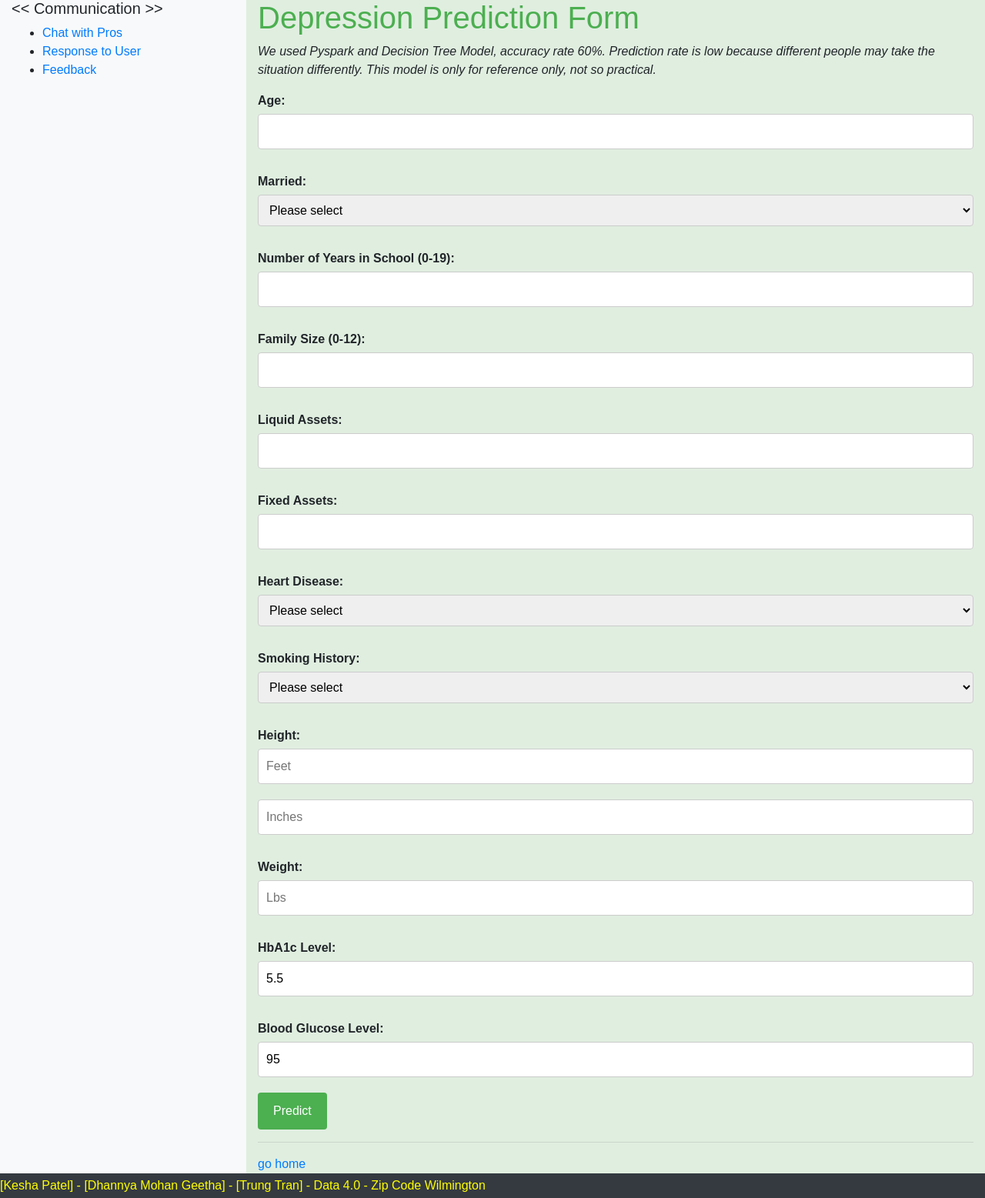
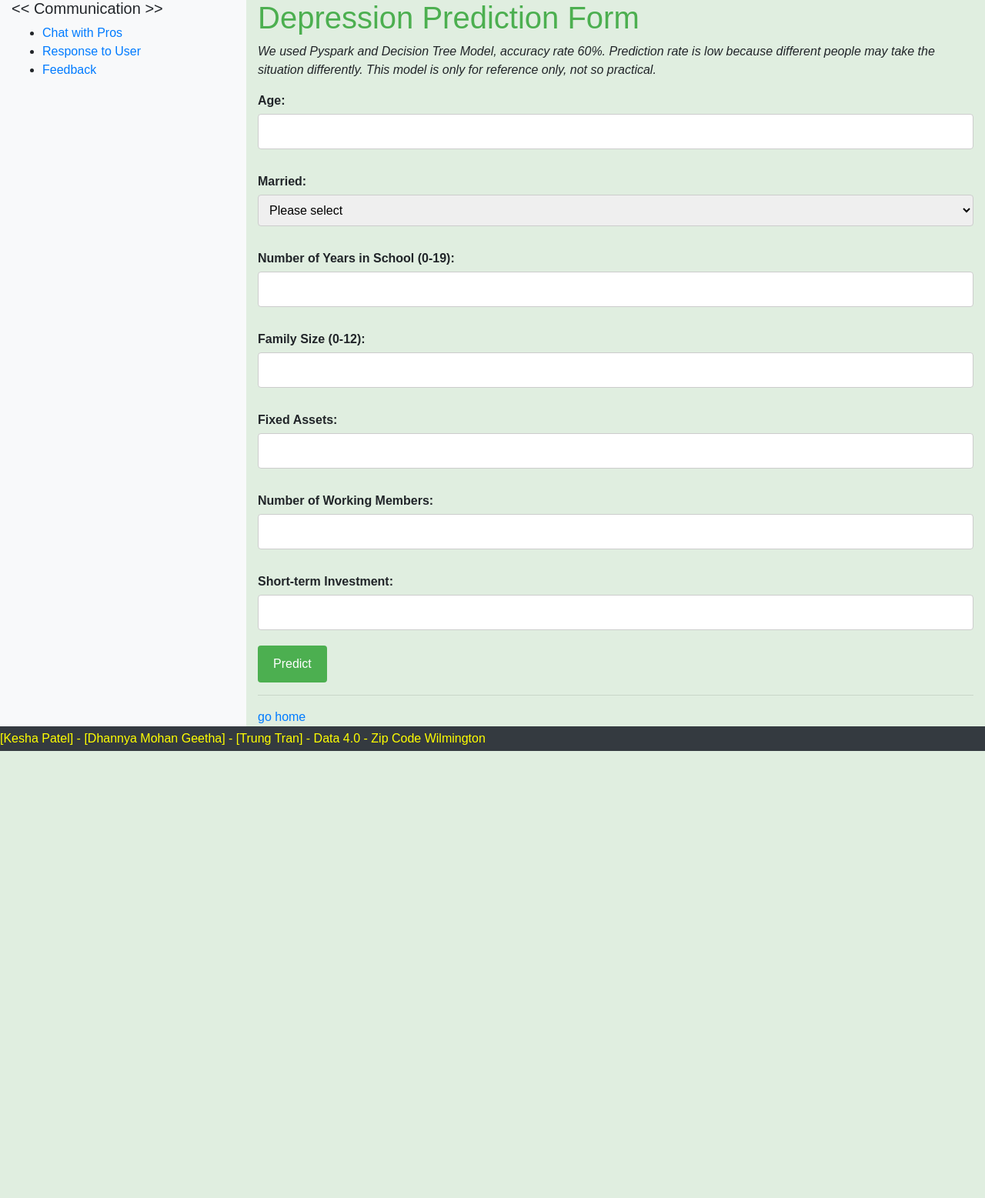
Before and after one commit to Health-Advisor-Machine/Health-Advisor-Machine, a Flask app: page /depression in a window 1280 px wide. Shown: the part 57-1614 px from the top of the page at 77% size. After the commit the page ends 1033 px from the top, so only its background shows below. Run offline with Flask 3, Linux system fonts and the light colour scheme; parts of the project's set-up code (start-up, migrations or seed data) failed here and were passed over; some libraries are stand-ins or nearby versions.

Commit message:
added depression.html

```diff
--- a/app.py
+++ b/app.py
@@ -29,25 +29,25 @@ def depression():
 
 @app.route('/depression_results', methods=['POST'])
 def depression_results():
-    sex = int(request.form['sex'])
+    sex = 1
     age = int(request.form['age'])
     married = int(request.form['married'])
-    number_children = int(request.form['number_children'])
+    number_children = 2
     education_level = int(request.form['education_level'])
     total_members = int(request.form['total_members'])
-    gained_assets = int(request.form['gained_assets'])
+    gained_assets = 30000000
     durable_assets = int(request.form['durable_assets'])
-    save_asset = int(request.form['save_asset'])
-    living_expenses = int(request.form['living_expenses'])
-    other_expenses = int(request.form['other_expenses'])
-    incoming_salary = int(request.form['incoming_salary'])
-    incoming_own_farm = int(request.form['incoming_own_farm'])
-    incoming_business = int(request.form['incoming_business'])
-    incoming_no_business = int(request.form['incoming_no_business'])
-    incoming_agricultural = int(request.form['incoming_agricultural'])
-    farm_expenses = int(request.form['farm_expenses'])
+    save_asset = 10000000
+    living_expenses = 20000000
+    other_expenses = 20000000
+    incoming_salary = 0
+    incoming_own_farm = 0
+    incoming_business = 0
+    incoming_no_business = 0
+    incoming_agricultural = 0
+    farm_expenses = 0
     labour_primary = int(request.form['labour_primary'])
-    lasting_investment = int(request.form['lasting_investment'])
+    lasting_investment = 25000000
     no_lasting_investment = int(request.form['no_lasting_investment'])
 
     form_data=np.array([[sex,age,married,number_children,education_level,total_members,gained_assets,
--- a/templates/depression.html
+++ b/templates/depression.html
@@ -13,46 +13,17 @@
 			<option value="0">No</option>
 			<option value="1">Yes</option>
 		</select>
-
 		<label for="education_level">Number of Years in School (0-19):</label>
 		<input type="number" id="education_level" name="education_level" min="0" max="19" required>
 		<label for="total_members">Family Size (0-12):</label>
 		<input type="number" id="total_members" name="total_members" min="0" max="12" required>
-        <label for="gained_assets">Liquid Assets:</label>
-		<input type="number" id="gained_assets" name="gained_assets" required>
         <label for="durable_assets">Fixed Assets:</label>
 		<input type="number" id="durable_assets" name="durable_assets" required>
+		<label for="labor_primary">Number of Working Members:</label>
+		<input type="number" id="labor_primary" name="labor_primary" min="0" max="10" required>
+		<label for="no_lasting_investment">Short-term Investment:</label>
+		<input type="number" id="no_lasting_investment" name="no_lasting_investment" required>
 
-
-
-
-
-
-
-		<label for="heart_disease">Heart Disease:</label>
-		<select id="heart_disease" name="heart_disease" required>
-			<option value="">Please select</option>
-			<option value="0">No</option>
-			<option value="1">Yes</option>
-		</select>
-		<label for="smoking_history">Smoking History:</label>
-		<select id="smoking_history" name="smoking_history" required>
-			<option value="">Please select</option>
-			<option value="0">Never</option>
-			<option value="1">No Info</option>
-			<option value="2">Current</option>
-			<option value="3">Former</option>
-		</select>
-		<label for="height">Height:</label>
-  		<input type="number" id="feet" name="feet" min="0" max="12" placeholder="Feet" required>
-  		<input type="number" id="inches" name="inches" min="0" max="11" placeholder="Inches" required>
-		<label for="weight">Weight:</label>
-  		<input type="number" id="weight" name="weight" min="0" placeholder="Lbs" required>
-		<label for="HbA1c_level">HbA1c Level:</label>
-		<input type="number" id="HbA1c_level" name="HbA1c_level" min="0" max="20" step="0.1" value="5.5" required>
-		<label for="blood_glucose_level">Blood Glucose Level:</label>
-		<input type="number" id="blood_glucose_level"
-			name="blood_glucose_level" min="50" max="1000" value="95" required>
 		<input type="submit" value="Predict">
 	</form>
 <hr>
```
Also changed, not shown: templates/depression_results.html (+21 -9 lines).
